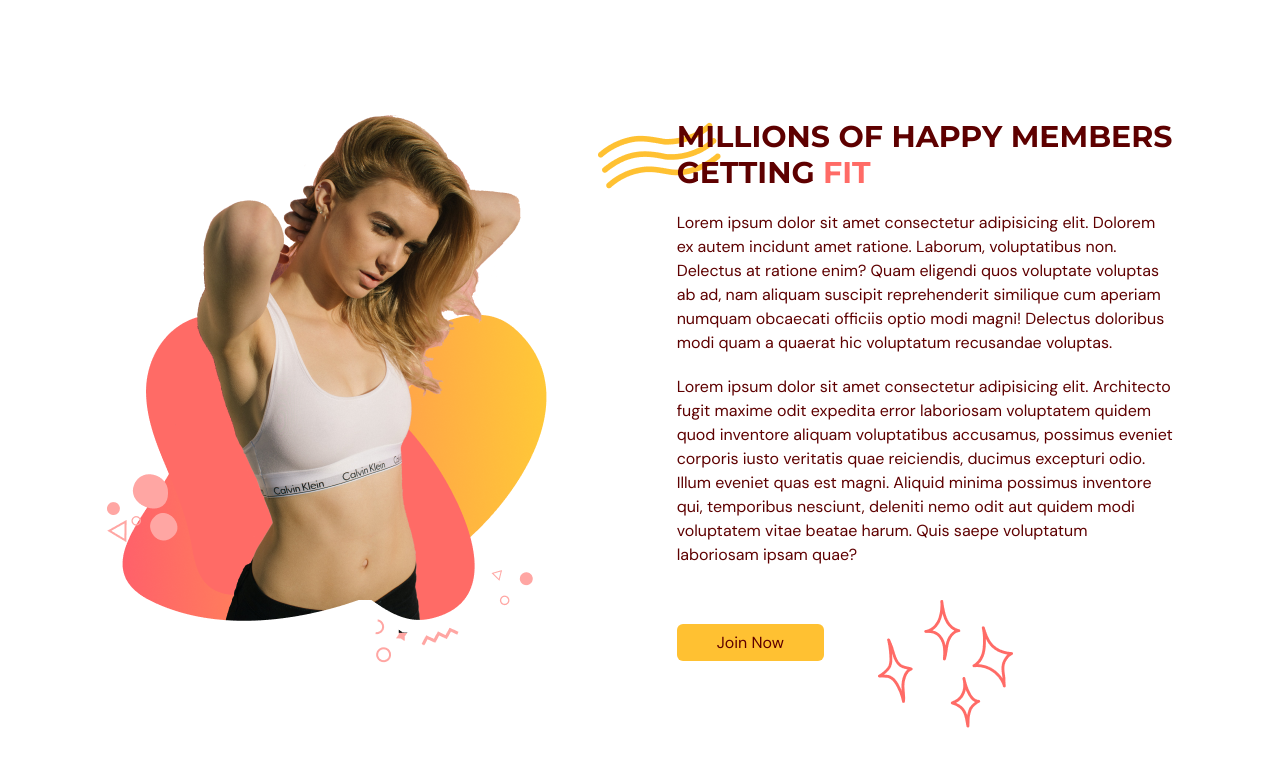
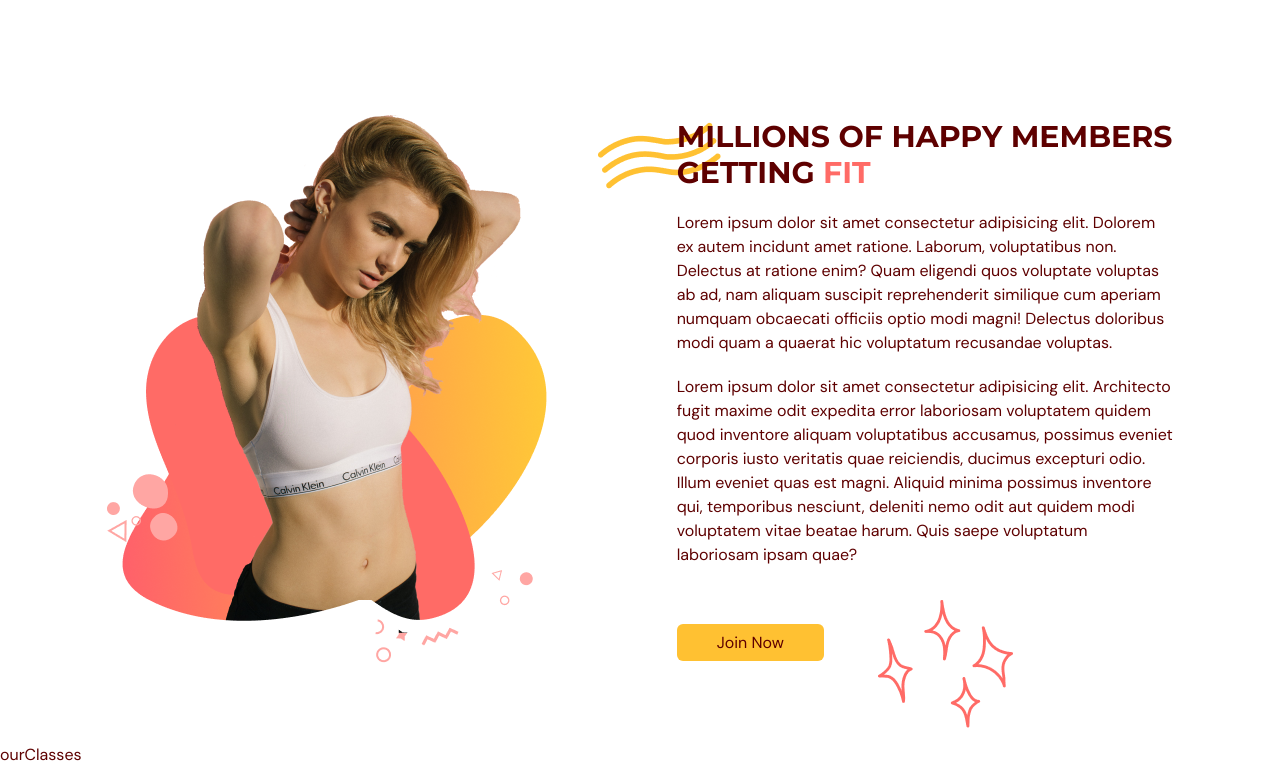
Before and after one commit to Louistam888/gym-fitness, a React (Vite) app: page / in a window 1280 px wide. Shown: the part 1326-2093 px from the top of the page. Before the commit the page ends 2069 px from the top, so only its background shows below. Built offline with nearby package versions, Linux system fonts and the light colour scheme.

Commit message:
initial new branch commit

```diff
--- a/src/App.tsx
+++ b/src/App.tsx
@@ -3,6 +3,7 @@
 import Benefits from "./scenes/benefits";
 import { SelectedPage } from "@/shared/types";
 import Home from "@/scenes/home";
+import OurClasses from "@/scenes/ourClasses";
 
 function App() {
   const [selectedPage, setSelectedPage] = useState<SelectedPage>(
@@ -33,6 +34,7 @@
       />
       <Home setSelectedPage={setSelectedPage} />
       <Benefits setSelectedPage={setSelectedPage} />
+      <OurClasses setSelectedPage={setSelectedPage} />
     </div>
   );
 }
--- /dev/null
+++ b/src/scenes/ourClasses/index.tsx
@@ -0,0 +1,9 @@
+import React from "react";
+
+type Props = {};
+
+const ourClasses = (props: Props) => {
+  return <div>ourClasses</div>;
+};
+
+export default ourClasses;
```
